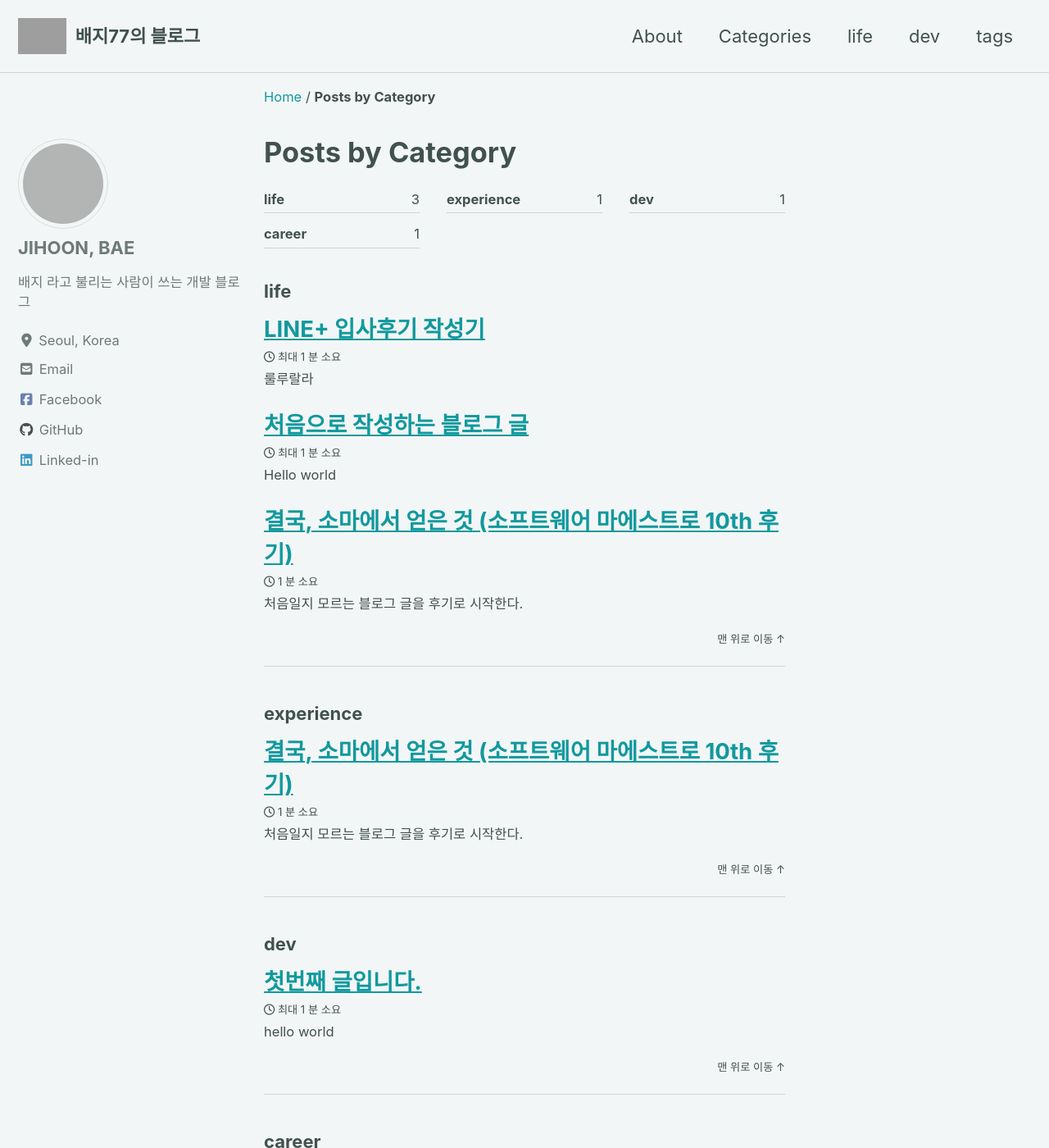
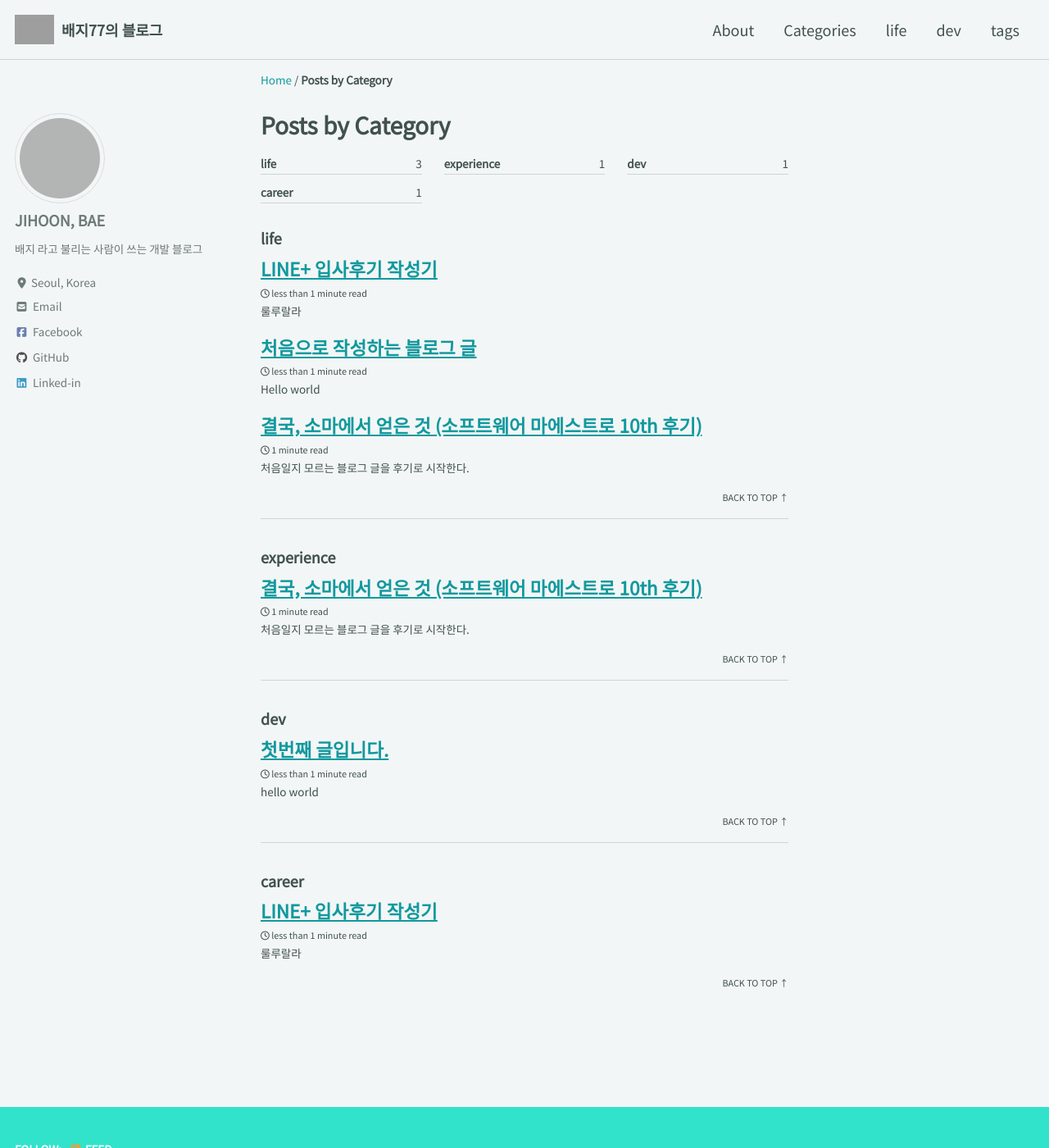
Before and after one commit to BaeJi77/BaeJi77.github.io, a Jekyll site: the page built from _pages/category-archive.md, in a window 1280 px wide and 1400 px high. Shown: the whole window at 82% size. Built offline with Jekyll 4.4.1, drawn with Linux system fonts in a browser that asks for light colours; cached includes are drawn as plain includes; nearby versions of some CDN libraries; some of the changed text lies outside the part shown; grey boxes are pictures that could not be loaded.

Commit message:
Update font size

```diff
--- a/_config.yml
+++ b/_config.yml
@@ -15,7 +15,7 @@
 minimal_mistakes_skin    : "mint" # "default" "air", "aqua", "contrast", "dark", "dirt", "neon", "mint", "plum", "sunrise"
 
 # Site Settings
-locale                   : "ko-KR"
+locale                   : "en-US"
 title                    : "배지77의 블로그"
 title_separator          : "-"
 subtitle                 : # site tagline that appears below site title in masthead
@@ -282,6 +282,19 @@
       related: true
       toc: true
 
+  - scope:
+      path: "_posts/dev"
+      type: dev
+    value:
+      sidebar:
+        nav: "dev-sidebar"
+  - scope:
+      path: "_post/life"
+      type: life
+    value:
+      sidebar:
+        nav: "life-sidebar"
+
   # _pages
   # - scope:
   #     path: "_pages"
--- a/assets/css/main.scss
+++ b/assets/css/main.scss
@@ -4,5 +4,39 @@
 
 @charset "utf-8";
 
+// https://mmistakes.github.io/minimal-mistakes/docs/stylesheets/#customizing
+$sans-serif: 'Noto Sans KR';
+$monospace: 'Ubuntu Mono';
+$type-size-4-5: 1.12em !default; // Ubuntu Mono is a bit small
+
+@import url(https://fonts.googleapis.com/css?family=Noto+Sans+KR|Ubuntu+Mono);
 @import "minimal-mistakes/skins/{{ site.minimal_mistakes_skin | default: 'default' }}"; // skin
 @import "minimal-mistakes"; // main partials
+
+// https://github.com/mmistakes/minimal-mistakes/issues/1219
+html {
+  font-size: 12px; // change to whatever
+
+  @include breakpoint($medium) {
+    font-size: 14px; // change to whatever
+  }
+
+  @include breakpoint($large) {
+    font-size: 16px; // change to whatever
+  }
+
+  @include breakpoint($x-large) {
+    font-size: 18px; // change to whatever
+  }
+}
+
+.highlight {
+  font-family: $monospace;
+  font-size: $type-size-4-5;
+}
+
+.language-plaintext {
+  font-family: $monospace;
+  font-size: $type-size-5;
+  background: #c0ffee;
+}
```
Also changed, not shown: _posts/dev/2020-09-03-first-post.md (+3 -0 lines).
